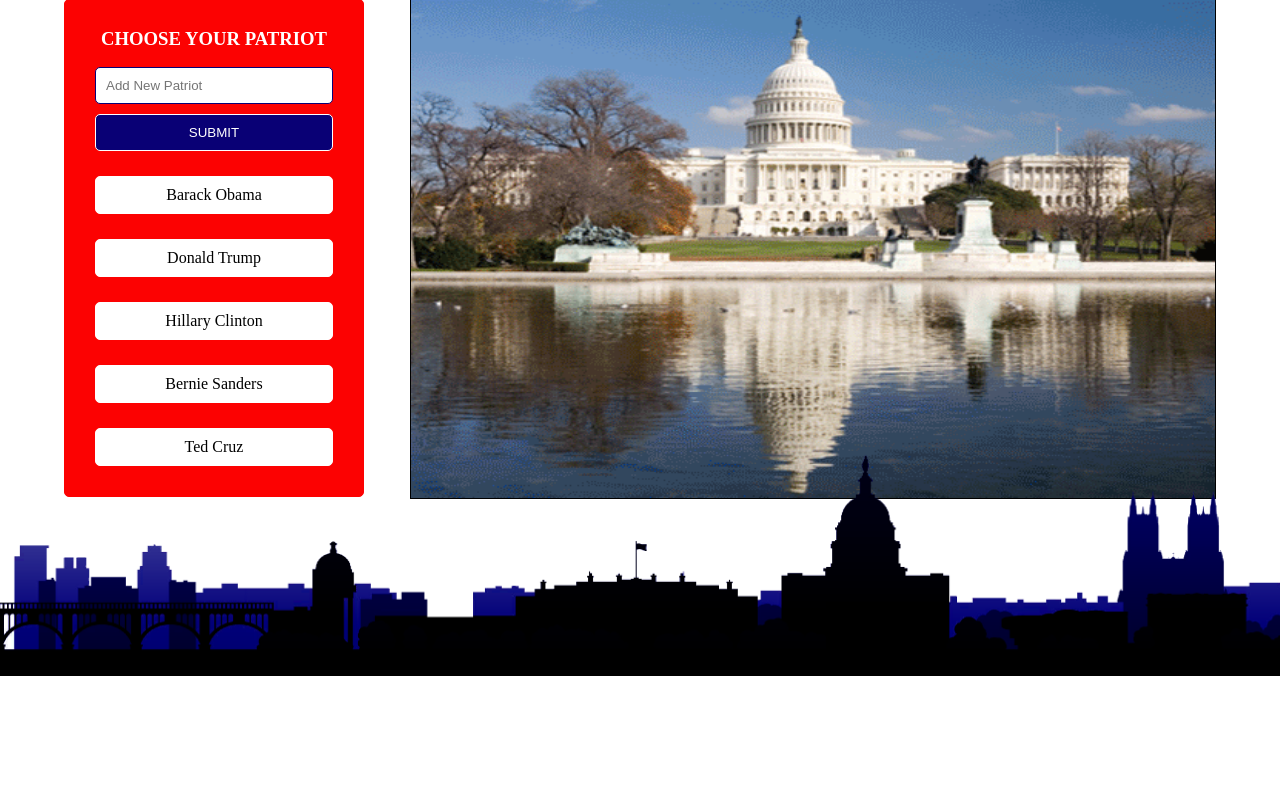
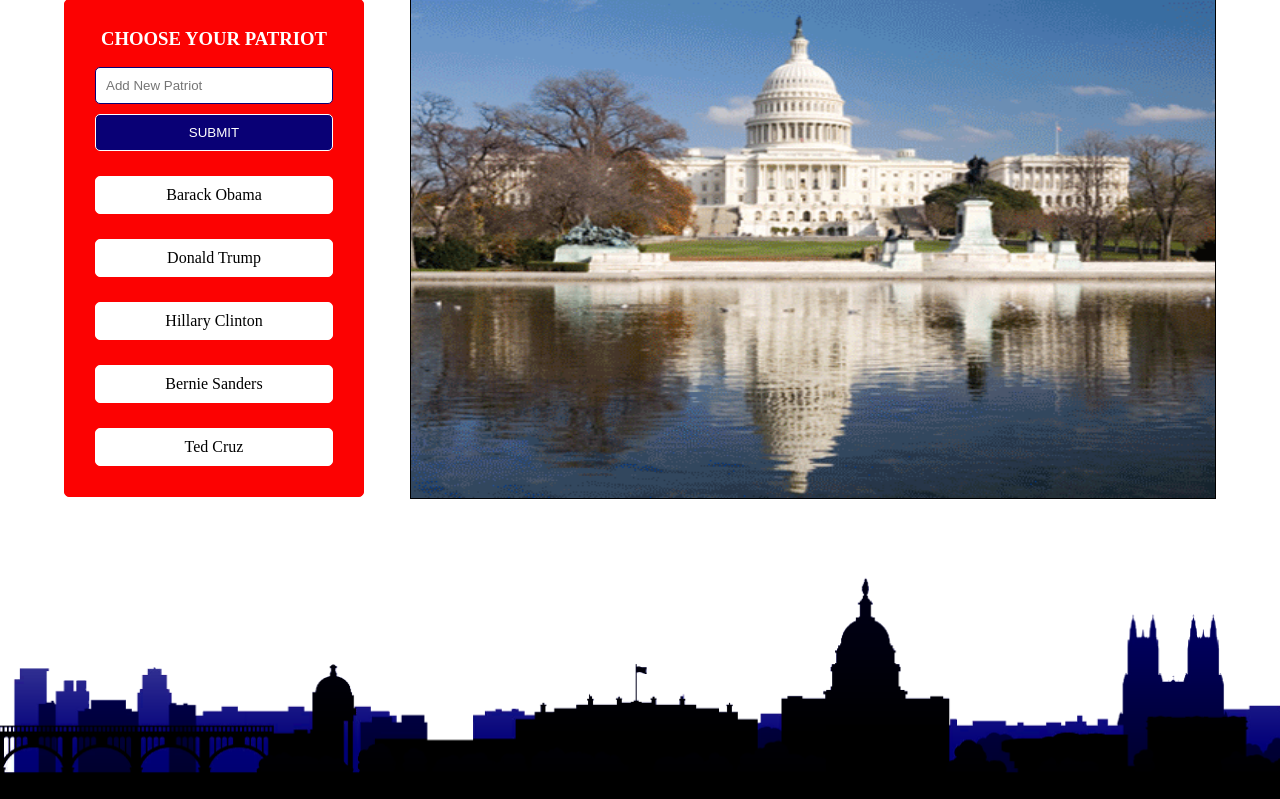
Before and after one commit to AdamMattas/API_Giphy, a PHP site: page / in a window 1280 px wide. Shown: the part 101-900 px from the top of the page. Before the commit the page ends 777 px from the top, so only its background shows below. Run offline with PHP 8.4, Linux system fonts and the light colour scheme; some libraries are stand-ins or nearby versions.

Commit message:
fixed typo and changed footer styling

```diff
--- a/assets/css/style.css
+++ b/assets/css/style.css
@@ -104,7 +104,7 @@ h3 {
 .content-wrapper{
 	position: relative;
 	width: 90%;
-	/*height: 100%;*/
+	height: 100%;
 	margin: 0 auto;
 }
 
@@ -200,3 +200,8 @@ h3 {
   min-height: 250px;
   z-index: 99;
 }
+
+/*pulls footer into position*/
+.pull{
+	margin-bottom: -250px;
+}
--- a/index.html
+++ b/index.html
@@ -3,7 +3,7 @@
 
 <head>
 
-	<title>Fait of The Union</title>
+	<title>Fate of The Union</title>
 
 	<!-- added link to jquery link -->
 	<script src='http://code.jquery.com/jquery-2.1.3.min.js'></script>
@@ -68,6 +68,9 @@
 		</div>
 		<!-- end wrapper for content below header -->
 
+		<!-- pulls footer into position -->
+		<div class="pull"></div>
+
 		<!-- footer image section -->
 		<div class="footer"></div>
 
```
